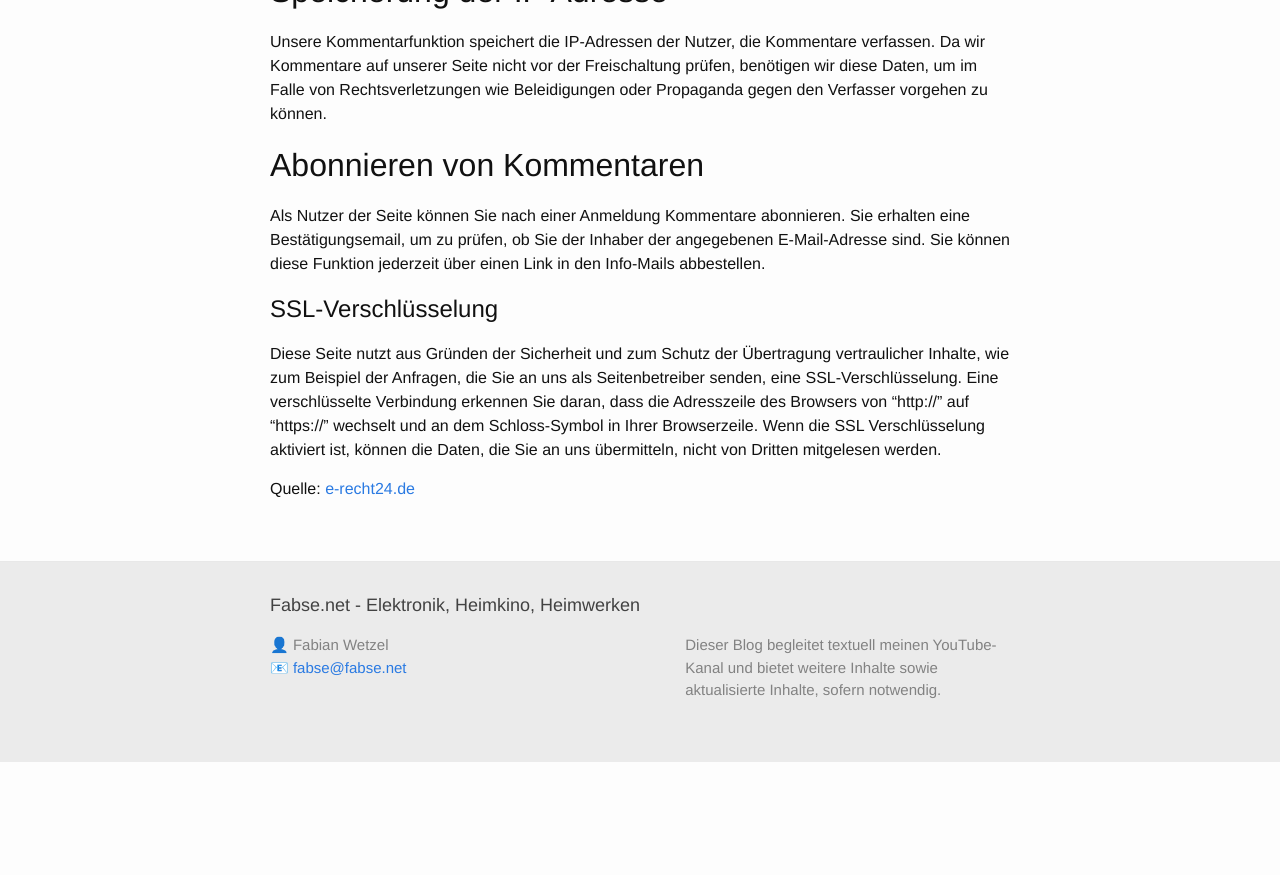
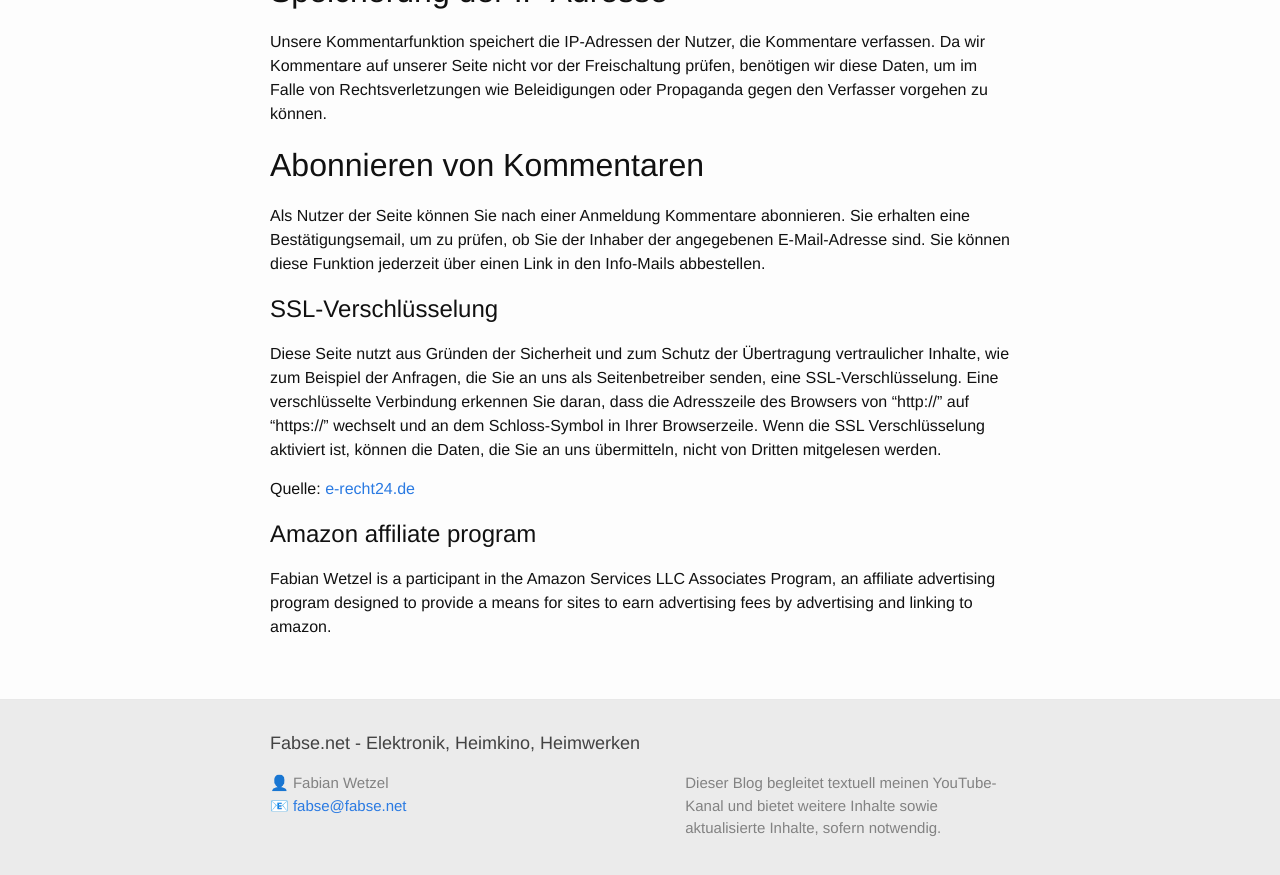
Before and after one commit to fabsenet/blog_de, a Jekyll site: the page built from Impressum.md, in a window 1280 px wide and 900 px high, scrolled down 4350 px. Shown: the top 875 px of the window. Built offline with Jekyll 4.4.1, drawn with Linux system fonts in a browser that asks for light colours; before the commit the page ends 5112 px from its top, so only the background shows below that.

Commit message:
noch mehr impressumsspaß

```diff
--- a/Impressum.md
+++ b/Impressum.md
@@ -205,3 +205,7 @@ Wenn die SSL Verschlüsselung aktiviert ist, können die Daten, die Sie an uns
 Dritten mitgelesen werden.
 
 Quelle: [e-recht24.de](https://www.e-recht24.de/)
+
+# Amazon affiliate program
+
+Fabian Wetzel is a participant in the Amazon Services LLC Associates Program, an affiliate advertising program designed to provide a means for sites to earn advertising fees by advertising and linking to amazon.
```
